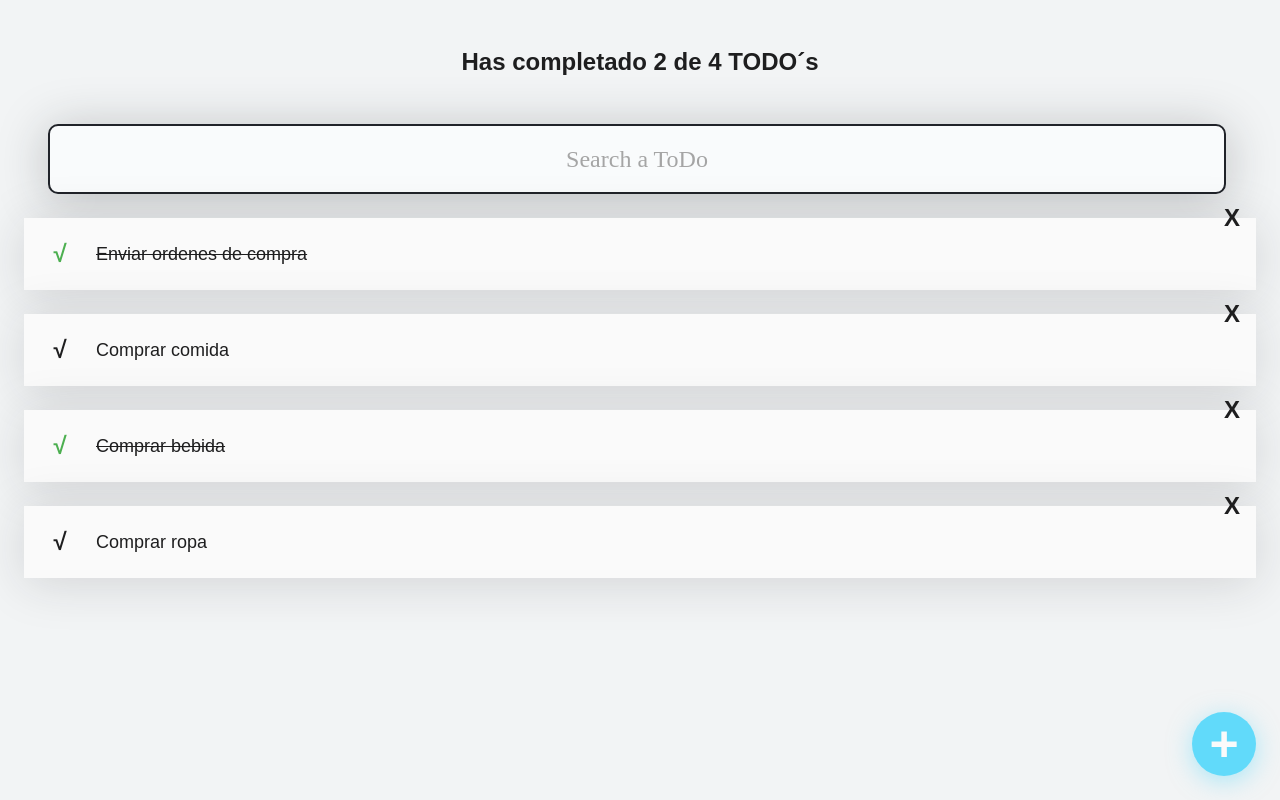
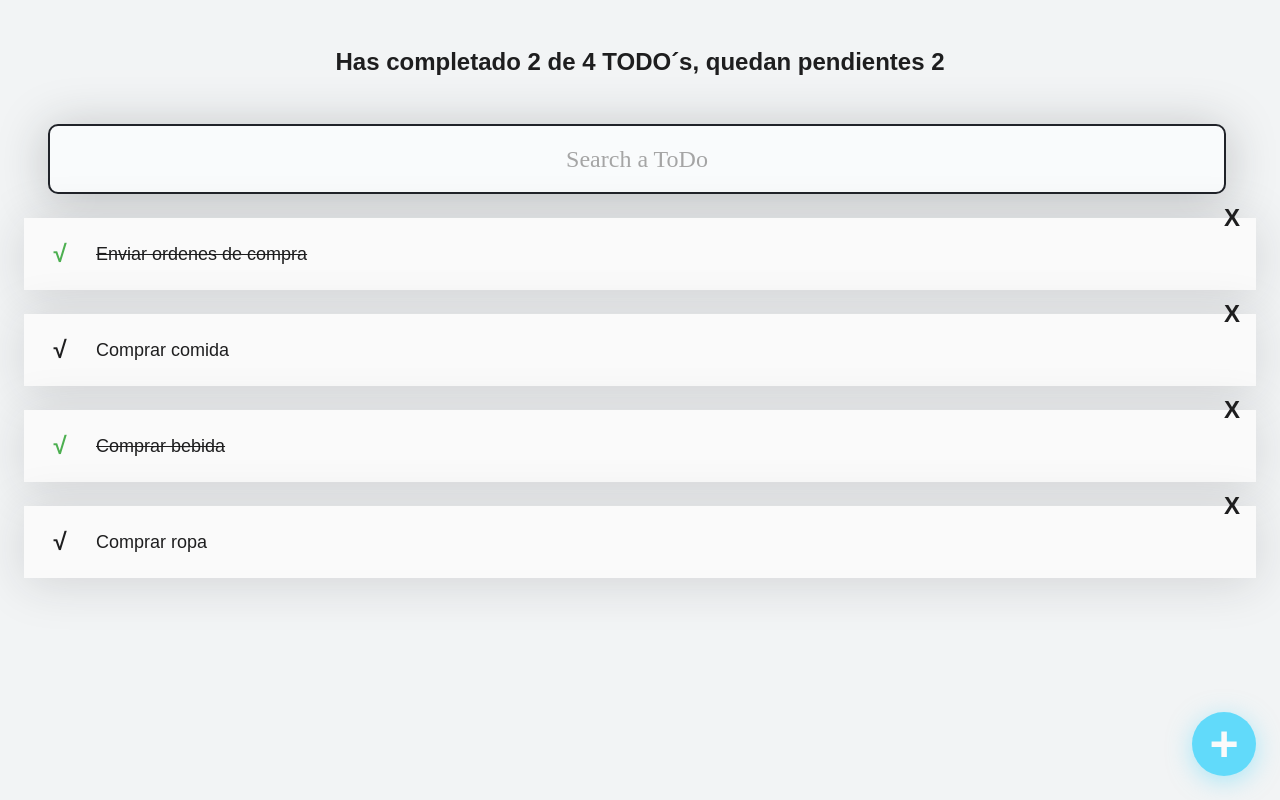
Before and after one commit to pacool84/REACT-TODO, a React (Create React App) app: page / in a window 1280 px wide. Built offline with nearby package versions, Linux system fonts and the light colour scheme; the HTML template or start-up script is replaced by a standard one.

Commit message:
[ADD] The state to the App component, add the logic to identify the ammount of completed and pending todos in the TodoCounter component

```diff
--- a/src/App.js
+++ b/src/App.js
@@ -1,4 +1,4 @@
-import React from "react";
+import React, { useState } from "react";
 import { TodoCounter } from "./TodoCounter";
 import { TodoSearch } from "./TodoSearch";
 import { TodoList } from "./TodoList";
@@ -6,20 +6,28 @@ import { TodoItem } from "./TodoItem";
 import { CreateTodoButton } from "./CreateTodoButton";
 //import "./App.css";
 
-const todos = [
+const defaultTodos = [
   { text: "Enviar ordenes de compra", completed: true },
   { text: "Comprar comida", completed: false },
   { text: "Comprar bebida", completed: true },
   { text: "Comprar ropa", completed: false },
 ];
 
-const totalTodos = todos.length;
 function App() {
+  const [searchValue, setSearchValue] = useState("");
+  const [todos, setTodos] = useState(defaultTodos);
+  const totalTodos = todos.length;
+  const completedTodos = todos.filter((todo) => todo.completed === true).length;
+  const pendingTodos = todos.filter((todo) => todo.completed === false).length;
   return (
     <React.Fragment>
-      <TodoCounter totalTodos={totalTodos} />
+      <TodoCounter
+        totalTodos={totalTodos}
+        completedTodos={completedTodos}
+        pendingTodos={pendingTodos}
+      />
 
-      <TodoSearch />
+      <TodoSearch searchValue={searchValue} setSearchValue={setSearchValue} />
 
       <TodoList>
         {todos.map((todo) => (
--- a/src/TodoCounter.js
+++ b/src/TodoCounter.js
@@ -1,9 +1,11 @@
 import React from "react";
 import "./TodoCounter.css";
+
 function TodoCounter(props) {
   return (
     <h2 className="TodoCounter">
-      Has completado 2 de {props.totalTodos} TODO´s
+      Has completado {props.completedTodos} de {props.totalTodos} TODO´s, quedan
+      pendientes {props.pendingTodos}
     </h2>
   );
 }
--- a/src/TodoSearch.js
+++ b/src/TodoSearch.js
@@ -1,9 +1,7 @@
-import React, { useState, Fragment } from "react";
+import React, { Fragment } from "react";
 import "./TodoSearch.css";
 
-function TodoSearch() {
-  const [searchValue, setSearchValue] = useState("");
-
+function TodoSearch({ searchValue, setSearchValue }) {
   const onSearchValueChange = (event) => {
     console.log(event.target.value);
     setSearchValue(event.target.value);
```
